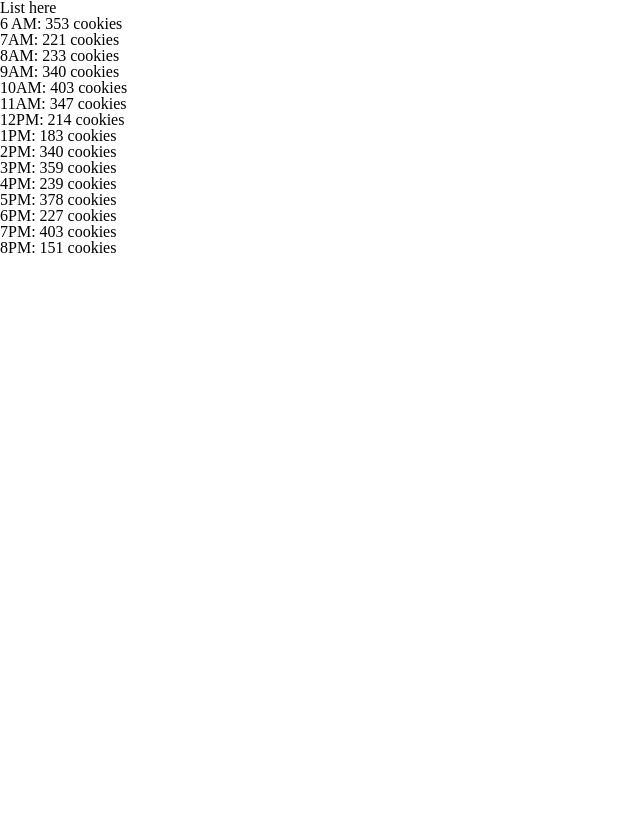
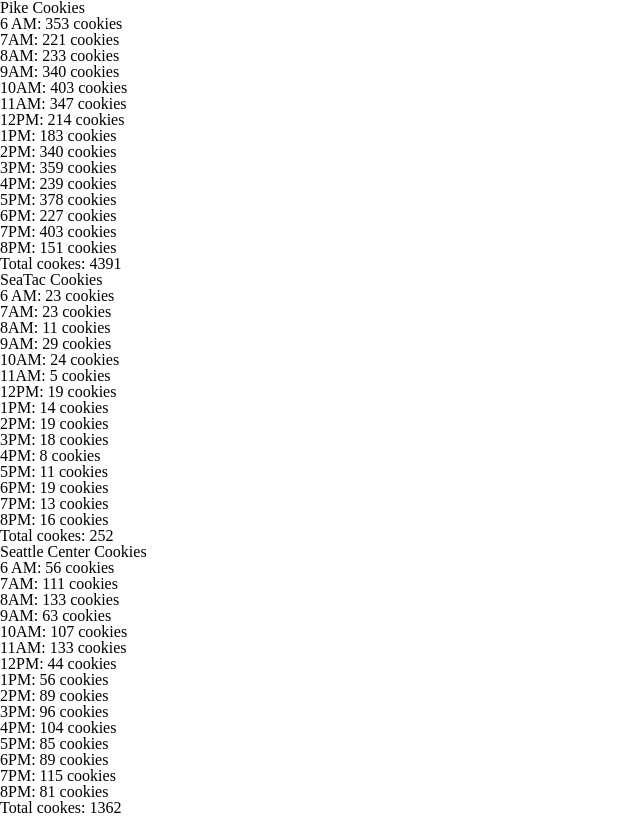
Before and after one commit to JamesDansie/cookie-stand, a plain HTML site: page sales.html in a window 1280 px wide. Shown: the whole page, without its empty margins (0-640 px from the left). Drawn offline with Linux system fonts and the light colour scheme.

Commit message:
added more stores and for loop lists

```diff
--- a/js/app.js
+++ b/js/app.js
@@ -20,7 +20,7 @@
 //  total += cookie/hr
 //  add cookie/hr to locSales
 
-
+// 1st and Pike	23	65	6.3
 var pike = {
   ulEl: document.getElementById('pike'),
   custMin: 23,
@@ -43,6 +43,7 @@ var pike = {
       console.log(salesHr);
     }
   },
+
   render: function(){
     for(var index = 0; index < this.time.length; index++){
       // render function
@@ -55,11 +56,113 @@ var pike = {
 
       // 3. append it to the DOM
       this.ulEl.appendChild(liEl);
+    }
+    var liEl = document.createElement('li');
 
-    }
+    // 2. give it content - name
+    liEl.textContent = `Total cookes: ${this.cookieTotal}`;
 
+    // 3. append it to the DOM
+    this.ulEl.appendChild(liEl);
   },
 };
 
-pike.cookieCount();
-pike.render();
+// SeaTac Airport	3	24	1.2
+var sea = {
+  ulEl: document.getElementById('sea'),
+  custMin: 3,
+  custMax: 24,
+  cookieAvg: 1.2,
+  cookieTotal: 0,
+  locSales: [],
+  time: ['6 AM', '7AM', '8AM', '9AM', '10AM', '11AM', '12PM', '1PM', '2PM', '3PM', '4PM', '5PM', '6PM', '7PM', '8PM'],
+
+  getRandomInt: function(min, max){
+    return Math.round(Math.random() * (max-min+1)) + min;
+  },
+
+  cookieCount: function(){
+    for(var index = 0; index < this.time.length; index++){
+      var salesHr = this.getRandomInt(this.custMin, this.custMax);
+      var cookieHr = Math.round(salesHr * this.cookieAvg);
+      this.cookieTotal += cookieHr;
+      this.locSales.push(cookieHr);
+      console.log(salesHr);
+    }
+  },
+
+  render: function(){
+    for(var index = 0; index < this.time.length; index++){
+      // render function
+      // three things
+      // 1. create an element - li
+      var liEl = document.createElement('li');
+
+      // 2. give it content - name
+      liEl.textContent = `${this.time[index]}: ${this.locSales[index]} cookies`;
+
+      // 3. append it to the DOM
+      this.ulEl.appendChild(liEl);
+    }
+    var liEl = document.createElement('li');
+
+    // 2. give it content - name
+    liEl.textContent = `Total cookes: ${this.cookieTotal}`;
+
+    // 3. append it to the DOM
+    this.ulEl.appendChild(liEl);
+  },
+};
+
+// Seattle Center	11	38	3.7
+var center = {
+    ulEl: document.getElementById('center'),
+    custMin: 11,
+    custMax: 38,
+    cookieAvg: 3.7,
+    cookieTotal: 0,
+    locSales: [],
+    time: ['6 AM', '7AM', '8AM', '9AM', '10AM', '11AM', '12PM', '1PM', '2PM', '3PM', '4PM', '5PM', '6PM', '7PM', '8PM'],
+
+    getRandomInt: function(min, max){
+      return Math.round(Math.random() * (max-min+1)) + min;
+    },
+
+    cookieCount: function(){
+      for(var index = 0; index < this.time.length; index++){
+        var salesHr = this.getRandomInt(this.custMin, this.custMax);
+        var cookieHr = Math.round(salesHr * this.cookieAvg);
+        this.cookieTotal += cookieHr;
+        this.locSales.push(cookieHr);
+        console.log(salesHr);
+      }
+    },
+
+    render: function(){
+      for(var index = 0; index < this.time.length; index++){
+        // render function
+        // three things
+        // 1. create an element - li
+        var liEl = document.createElement('li');
+
+        // 2. give it content - name
+        liEl.textContent = `${this.time[index]}: ${this.locSales[index]} cookies`;
+
+        // 3. append it to the DOM
+        this.ulEl.appendChild(liEl);
+      }
+      var liEl = document.createElement('li');
+
+      // 2. give it content - name
+      liEl.textContent = `Total cookes: ${this.cookieTotal}`;
+
+      // 3. append it to the DOM
+      this.ulEl.appendChild(liEl);
+    },
+  };
+
+var stores = [pike, sea, center];
+for(var index = 0; index < stores.length; index++){
+    stores[index].cookieCount();
+    stores[index].render();
+}
--- a/sales.html
+++ b/sales.html
@@ -9,8 +9,15 @@
     <link href="css/style.css" type="text/css" rel="stylesheet" />
 </head>
 <body>
-    <h3>List here</h3>
+    <h3>Pike Cookies</h3>
     <ul id="pike"></ul>
+
+    <h3>SeaTac Cookies</h3>
+    <ul id="sea"></ul>
+
+    <h3>Seattle Center Cookies</h3>
+    <ul id="center"></ul>
+
     <script src="js/app.js"></script>
 </body>
 </html>
```
Also changed, not shown: 1 other file.
